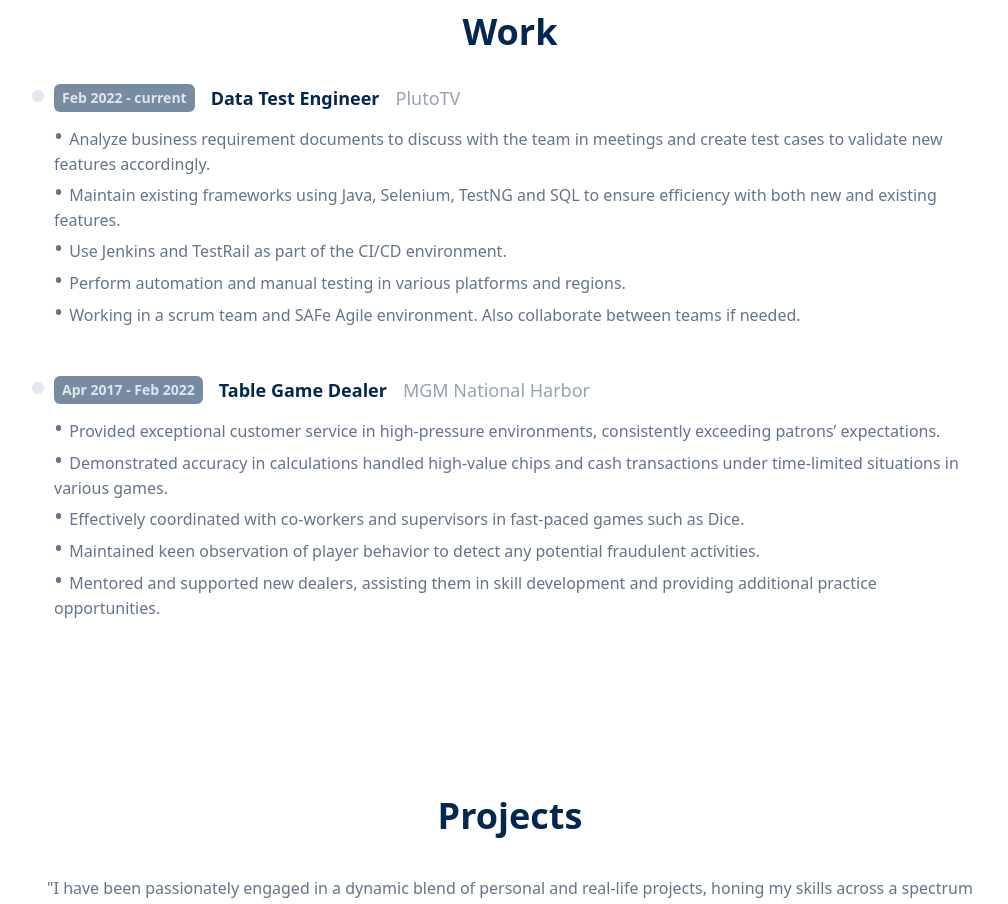
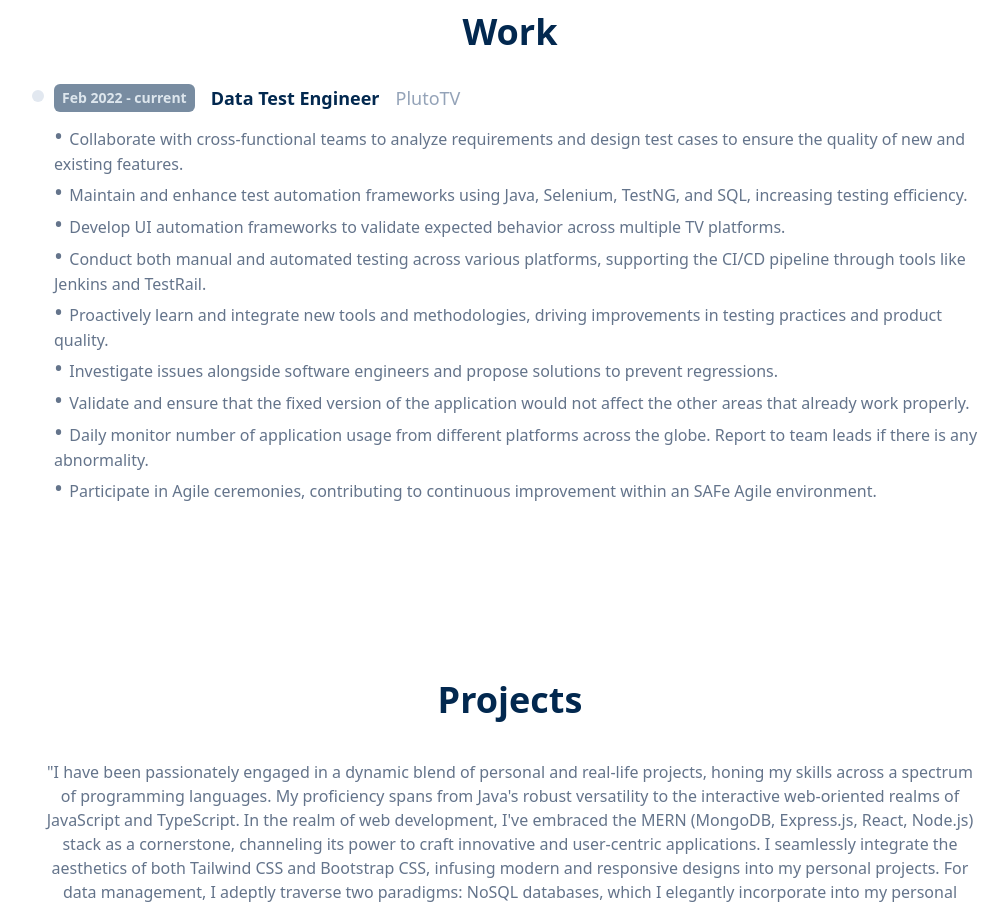
Before and after one commit to KaiIemsawat/portfolio, a React (Vite) app: page / in a window 1280 px wide. Shown: the part 1260-2164 px from the top of the page, without its empty margins (162-1170 px from the left). Built offline with nearby package versions, Linux system fonts and the light colour scheme.

Commit message:
update works details

```diff
--- a/src/components/Work.jsx
+++ b/src/components/Work.jsx
@@ -6,26 +6,49 @@ const plutoDetails = (
     <ul>
         <li>
             <span className="text-2xl">&#8226; </span>
-            Analyze business requirement documents to discuss with the team in
-            meetings and create test cases to validate new features accordingly.
+            Collaborate with cross-functional teams to analyze requirements and
+            design test cases to ensure the quality of new and existing
+            features.
         </li>
         <li>
-            <span className="text-2xl">&#8226; </span>Maintain existing
-            frameworks using Java, Selenium, TestNG and SQL to ensure efficiency
-            with both new and existing features.
+            <span className="text-2xl">&#8226; </span>Maintain and enhance test
+            automation frameworks using Java, Selenium, TestNG, and SQL,
+            increasing testing efficiency.
         </li>
         <li>
-            <span className="text-2xl">&#8226; </span>Use Jenkins and TestRail
-            as part of the CI/CD environment.
+            <span className="text-2xl">&#8226; </span>Develop UI automation
+            frameworks to validate expected behavior across multiple TV
+            platforms.
         </li>
         <li>
-            <span className="text-2xl">&#8226; </span>Perform automation and
-            manual testing in various platforms and regions.
+            <span className="text-2xl">&#8226; </span>Conduct both manual and
+            automated testing across various platforms, supporting the CI/CD
+            pipeline through tools like Jenkins and TestRail.
         </li>
         <li>
-            <span className="text-2xl">&#8226; </span>Working in a scrum team
-            and SAFe Agile environment. Also collaborate between teams if
-            needed.
+            <span className="text-2xl">&#8226; </span>Proactively learn and
+            integrate new tools and methodologies, driving improvements in
+            testing practices and product quality.
+        </li>
+        <li>
+            <span className="text-2xl">&#8226; </span>Investigate issues
+            alongside software engineers and propose solutions to prevent
+            regressions.
+        </li>
+        <li>
+            <span className="text-2xl">&#8226; </span>Validate and ensure that
+            the fixed version of the application would not affect the other
+            areas that already work properly.
+        </li>
+        <li>
+            <span className="text-2xl">&#8226; </span>Daily monitor number of
+            application usage from different platforms across the globe. Report
+            to team leads if there is any abnormality.
+        </li>
+        <li>
+            <span className="text-2xl">&#8226; </span>Participate in Agile
+            ceremonies, contributing to continuous improvement within an SAFe
+            Agile environment.
         </li>
     </ul>
 );
@@ -67,12 +90,12 @@ const workData = [
         location: "PlutoTV",
         details: plutoDetails,
     },
-    {
-        year: "Apr 2017 - Feb 2022",
-        title: "Table Game Dealer",
-        location: "MGM National Harbor",
-        details: mgmDetails,
-    },
+    // {
+    //     year: "Apr 2017 - Feb 2022",
+    //     title: "Table Game Dealer",
+    //     location: "MGM National Harbor",
+    //     details: mgmDetails,
+    // },
 ];
 const Work = () => {
     return (
```
